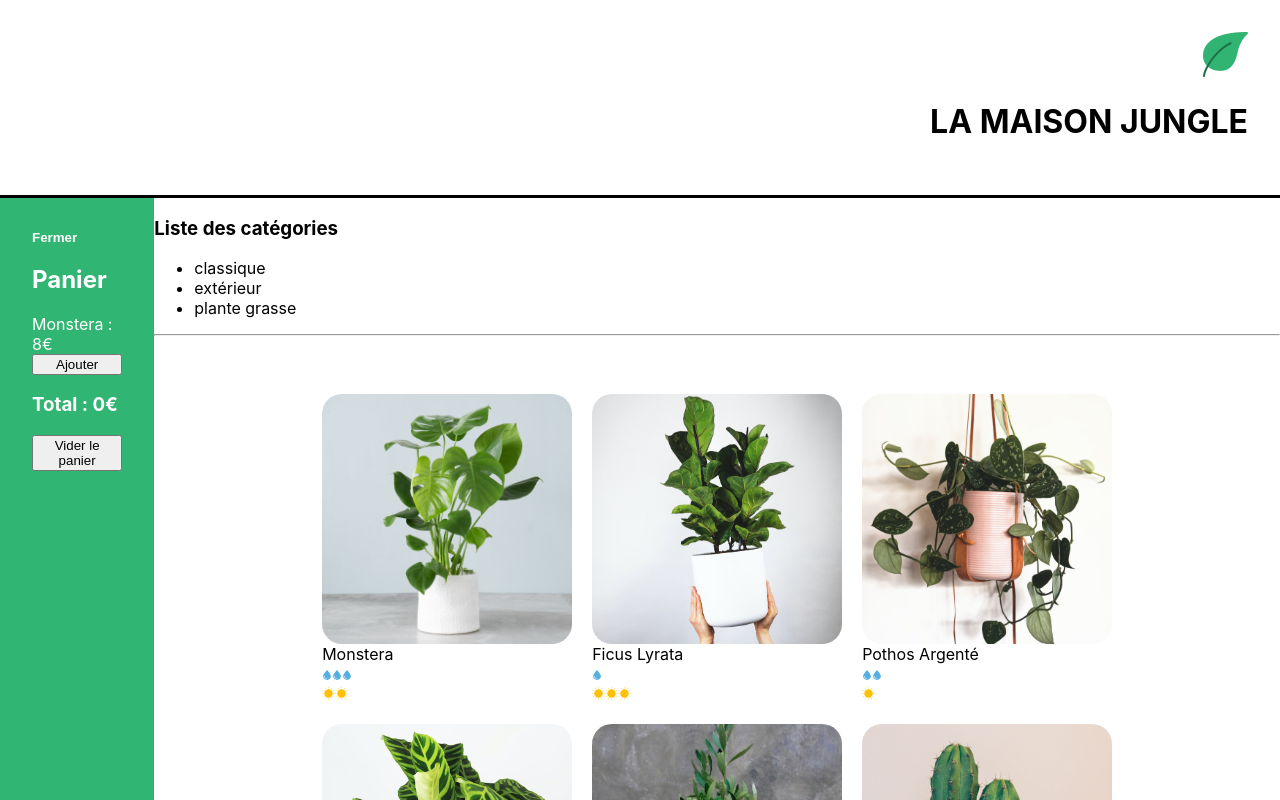
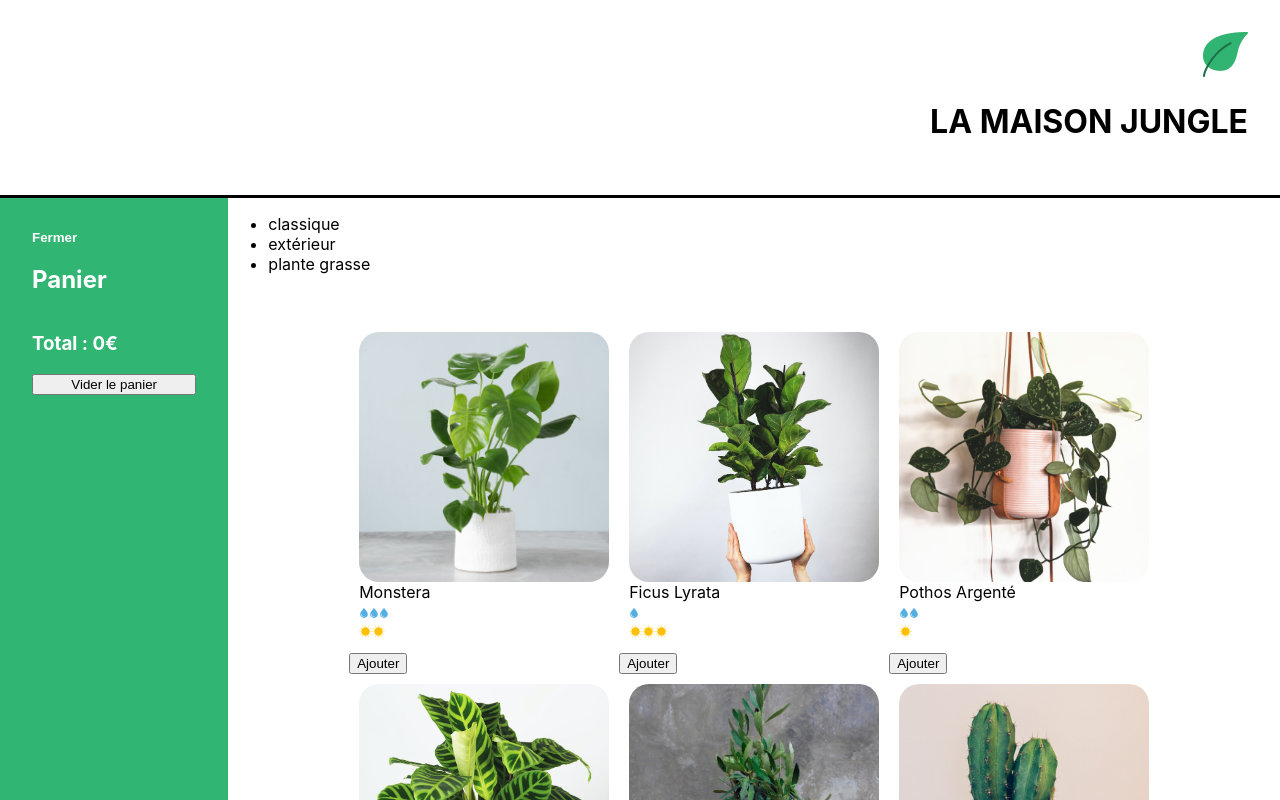
Before and after one commit to wadjith/la-maison-jungle, a React (Create React App) app: page / in a window 1280 px wide. Shown: the top 800 px of the page. Built offline with nearby package versions, Linux system fonts and the light colour scheme.

Commit message:
Transmission d'un state entre composant

```diff
--- a/src/components/App.js
+++ b/src/components/App.js
@@ -1,3 +1,4 @@
+import { useState } from 'react'
 import Banner from './Banner'
 import logo from '../assets/logo.png'
 import Cart from './Cart'
@@ -6,6 +7,7 @@
 import '../styles/Layout.css'
 
 function App() {
+  const [cart, updateCart] = useState([])
 	return (
 		<div>
 			<Banner>
@@ -13,8 +15,8 @@
 				<h1 className='lmj-title'>La maison jungle</h1>
 			</Banner>
 			<div className='lmj-layout-inner'>
-				<Cart />
-				<ShoppingList />
+				<Cart cart={cart} updateCart={updateCart} />
+				<ShoppingList cart={cart} updateCart={updateCart} />
 			</div>
 			<Footer />
 		</div>
--- a/src/components/Cart.js
+++ b/src/components/Cart.js
@@ -1,9 +1,8 @@
 import '../styles/Cart.css';
 import { useState } from 'react';
 
-function Cart() {
+function Cart({ cart, updateCart }) {
     const monsteraPrice = 8
-	const [cart, updateCart] = useState(0)
     const [isOpen, setIsOpen] = useState(true)
 
     return isOpen ? (
@@ -15,8 +14,6 @@
                 Fermer
             </button>
             <h2>Panier</h2>
-			<div>Monstera : {monsteraPrice}€</div>
-			<button onClick={() => updateCart(cart + 1)}>Ajouter</button>
             <h3>Total : {monsteraPrice * cart}€</h3>
             <button onClick={() => updateCart(0)}>Vider le panier</button>
         </div>
--- a/src/components/ShoppingList.js
+++ b/src/components/ShoppingList.js
@@ -2,25 +2,30 @@
 import {plantList} from '../datas/plantList';
 import PlantItem from './PlantItem';
 
-function ShoppingList() {
+function ShoppingList({ cart, updateCart }) {
 
-    let catList = [];
     // charge une catégorie dans le tableau catList seulement s'il n'existe pas déjà
-    plantList.map(plant => plant.category).forEach((cat) => { if(catList.indexOf(cat) === -1) catList.push(cat)});
+    const categories = plantList.reduce(
+        (acc, elem) =>
+            acc.includes(elem.category) ? acc : acc.concat(elem.category),
+            []
+    )
 
     return (
-        <div>
-            <h3>Liste des catégories</h3>
+        <div className='lmj-shopping-list'>
             <ul>
-                {catList.map((cat, index) => <li key={cat}>{cat}</li>)}
+                {categories.map((cat) => (
+                <li key={cat}>{cat}</li>
+                ))}
             </ul>
-            <hr />
             <ul className='lmj-plant-list'>
-            {plantList.map((plant, index) => (
-                <PlantItem id={plant.id} name={plant.name} cover={plant.cover} light={plant.light} water={plant.water} />
-            ))}
+                {plantList.map(({ id, cover, name, water, light }) => (
+                    <div key={id}>
+                        <PlantItem cover={cover} name={name} water={water} light={light} />
+                        <button onClick={() => updateCart(cart + 1)}>Ajouter</button>
+                    </div>
+                ))}
             </ul>
-
         </div>
     );
 }
```
Lines whose indentation alone changed are shown as unchanged.
